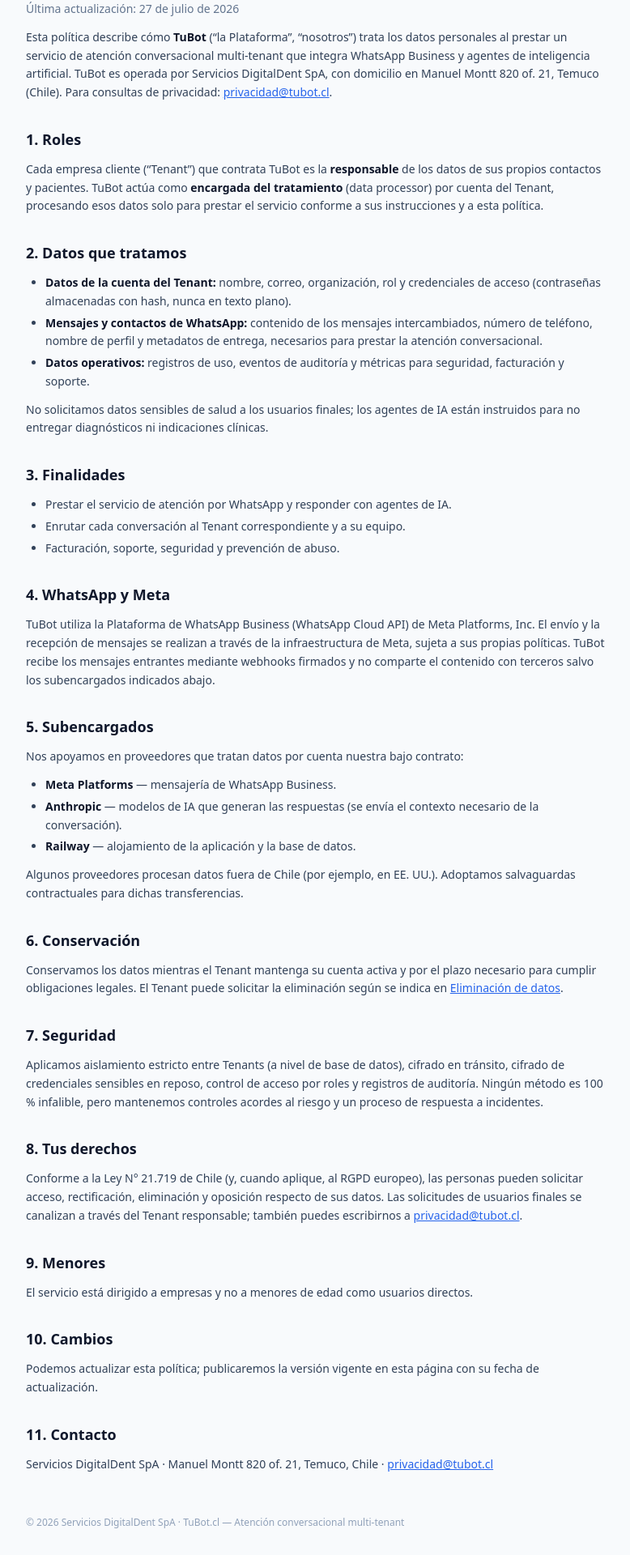
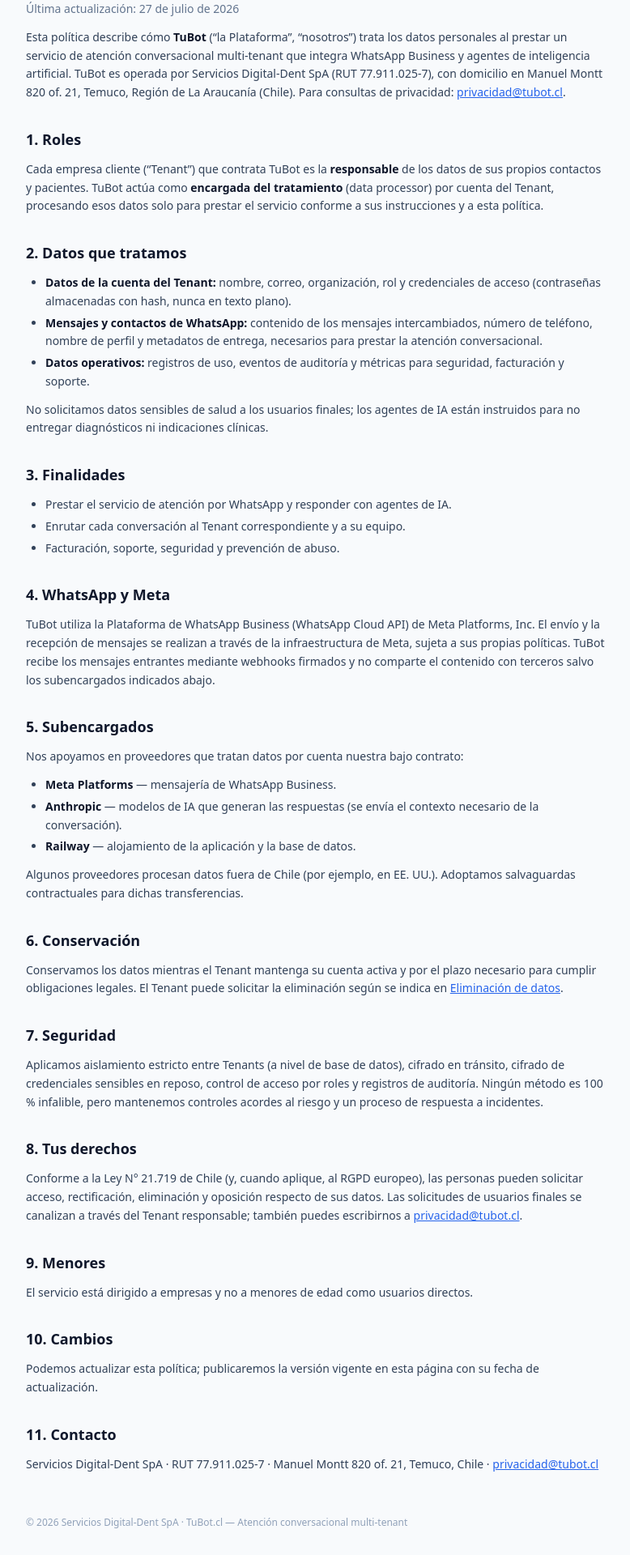
Before and after one commit to javierjham-design/conversia, a Next.js app in the folder apps/web/: page /legal/privacidad in a window 1280 px wide. Shown: the part 145-2065 px from the top of the page at 81% size, without its empty margins (248-1026 px from the left). Built offline with nearby package versions, Linux system fonts and the light colour scheme.

Commit message:
fix(legal): razon social exacta Servicios Digital-Dent SpA + RUT en legales y footers

```diff
--- a/apps/web/src/app/legal/layout.tsx
+++ b/apps/web/src/app/legal/layout.tsx
@@ -41,7 +41,7 @@ export default function LegalLayout({ children }: { children: React.ReactNode })
         </article>
       </main>
       <footer className="mx-auto max-w-3xl px-6 pb-12 text-xs text-slate-400">
-        © {new Date().getFullYear()} Servicios DigitalDent SpA · TuBot.cl — Atención conversacional multi-tenant
+        © {new Date().getFullYear()} Servicios Digital-Dent SpA · TuBot.cl — Atención conversacional multi-tenant
       </footer>
     </div>
   );
--- a/apps/web/src/app/legal/privacidad/page.tsx
+++ b/apps/web/src/app/legal/privacidad/page.tsx
@@ -9,8 +9,8 @@ export default function PrivacidadPage() {
       <p>
         Esta política describe cómo <strong>TuBot</strong> (“la Plataforma”, “nosotros”) trata los datos
         personales al prestar un servicio de atención conversacional multi-tenant que integra WhatsApp Business
-        y agentes de inteligencia artificial. TuBot es operada por Servicios DigitalDent SpA, con
-        domicilio en Manuel Montt 820 of. 21, Temuco (Chile). Para consultas de privacidad: {""}
+        y agentes de inteligencia artificial. TuBot es operada por Servicios Digital-Dent SpA (RUT 77.911.025-7), con
+        domicilio en Manuel Montt 820 of. 21, Temuco, Región de La Araucanía (Chile). Para consultas de privacidad: {""}
         <a href="mailto:privacidad@tubot.cl">privacidad@tubot.cl</a>.
       </p>
 
@@ -109,7 +109,7 @@ export default function PrivacidadPage() {
 
       <h2>11. Contacto</h2>
       <p>
-        Servicios DigitalDent SpA · Manuel Montt 820 of. 21, Temuco, Chile ·{" "}
+        Servicios Digital-Dent SpA · RUT 77.911.025-7 · Manuel Montt 820 of. 21, Temuco, Chile ·{" "}
         <a href="mailto:privacidad@tubot.cl">privacidad@tubot.cl</a>
       </p>
     </>
--- a/apps/web/src/app/legal/terminos/page.tsx
+++ b/apps/web/src/app/legal/terminos/page.tsx
@@ -8,7 +8,7 @@ export default function TerminosPage() {
 
       <p>
         Estos términos regulan el uso de <strong>TuBot</strong> (“la Plataforma”), un servicio de atención
-        conversacional multi-tenant con WhatsApp Business y agentes de IA, operado por Servicios DigitalDent SpA (Chile). Al
+        conversacional multi-tenant con WhatsApp Business y agentes de IA, operado por Servicios Digital-Dent SpA, RUT 77.911.025-7 (Chile). Al
         crear una cuenta o usar el servicio, la empresa cliente (“Tenant”) acepta estos términos.
       </p>
 
@@ -78,7 +78,8 @@ export default function TerminosPage() {
 
       <h2>11. Contacto</h2>
       <p>
-        Servicios DigitalDent SpA · <a href="mailto:soporte@tubot.cl">soporte@tubot.cl</a>
+        Servicios Digital-Dent SpA · RUT 77.911.025-7 · Manuel Montt 820 of. 21, Temuco, Chile ·{" "}
+        <a href="mailto:soporte@tubot.cl">soporte@tubot.cl</a>
       </p>
     </>
   );
--- a/apps/web/src/app/page.tsx
+++ b/apps/web/src/app/page.tsx
@@ -229,7 +229,7 @@ export default async function LandingPage() {
             <Link href="/legal/eliminacion-datos" className="hover:text-white">Eliminación de datos</Link>
             <a href="mailto:hola@tubot.cl" className="hover:text-white">Contacto</a>
           </nav>
-          <span className="text-xs text-slate-400">© {new Date().getFullYear()} Servicios DigitalDent SpA</span>
+          <span className="text-xs text-slate-400">© {new Date().getFullYear()} Servicios Digital-Dent SpA</span>
         </div>
       </footer>
     </div>
```
